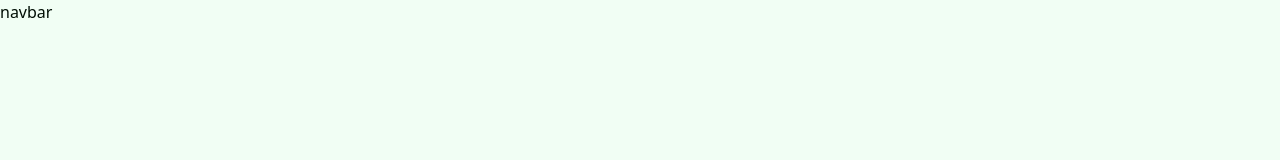
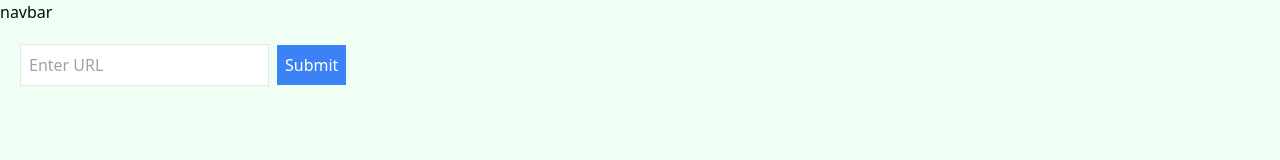
Before and after one commit to caffeine-addictt/sharkalyze, a React (Vite) app in the folder client/: page /url-reader in a window 1280 px wide. Before the commit this address had no page. Shown: the top 160 px of the page. Built offline with nearby package versions, Linux system fonts and the light colour scheme.

Commit message:
feat:url reader

```diff
--- a/client/src/pages/qr/route-map.tsx
+++ b/client/src/pages/qr/route-map.tsx
@@ -7,6 +7,7 @@
 import type { RouteMap } from '@pages/route-map';
 
 import QrReader from './qr';
+import UrlReader from './url';
 
 const qrRouteMap: RouteMap = {
   '/qr-reader': {
@@ -14,5 +15,10 @@ const qrRouteMap: RouteMap = {
     description: 'Lets Validate',
     component: QrReader,
   },
+  '/url-reader': {
+    title: 'url',
+    description: 'url',
+    component: UrlReader,
+  },
 } as const;
 export default qrRouteMap;
--- /dev/null
+++ b/client/src/pages/qr/url.tsx
@@ -0,0 +1,85 @@
+import { useEffect, useState } from 'react';
+import type { PageComponent } from '@pages/route-map';
+
+const UrlReader: PageComponent = () => {
+  const [responseMessage, setResponseMessage] = useState('');
+  const [scannedResult, setScannedResult] = useState<string | undefined>('');
+  const [inputURL, setInputURL] = useState<string>('');
+
+  const sendURL = async () => {
+    try {
+      console.log('sending ...');
+      console.log(scannedResult);
+      const response = await fetch(
+        'http://localhost:3000/api/v1/qr-analyse',
+        {
+          method: 'POST',
+          body: JSON.stringify(scannedResult),
+          headers: {
+            'Content-Type': 'application/json',
+          },
+        },
+      );
+
+      const result = await response.json();
+      console.log(result);
+      setResponseMessage(result);
+    } catch (error) {
+      console.error('Error:', error);
+    }
+  };
+
+  // useEffect outside handleSubmit
+  useEffect(() => {
+    if (scannedResult) {
+      sendURL();
+    }
+  }, [scannedResult]); // Trigger useEffect when scannedResult changes
+
+  const handleSubmit = (event: React.FormEvent) => {
+    event.preventDefault();
+    setScannedResult(inputURL); // This will trigger the useEffect
+  };
+
+  return (
+    <div className="relative m-0 h-screen w-full md:w-3/4">
+      <div className="left-0 w-full">
+        <form onSubmit={handleSubmit} className="absolute left-5 top-5 z-50">
+          <input
+            type="text"
+            value={inputURL}
+            onChange={(e) => setInputURL(e.target.value)}
+            placeholder="Enter URL"
+            className="border p-2"
+          />
+          <button type="submit" className="ml-2 bg-blue-500 p-2 text-white">
+            Submit
+          </button>
+        </form>
+      </div>
+
+      {scannedResult && (
+        <p
+          style={{
+            position: 'absolute',
+            top: 0,
+            left: 0,
+            zIndex: 99999,
+            color: 'white',
+          }}
+        >
+          Scanned Result: {scannedResult}
+          {responseMessage && (
+          <>
+            <p style={{ marginTop: '10px', color: 'green' }}>
+              Server response: {responseMessage}
+            </p>
+          </>
+          )}
+        </p>
+      )}
+    </div>
+  );
+};
+
+export default UrlReader;
```
